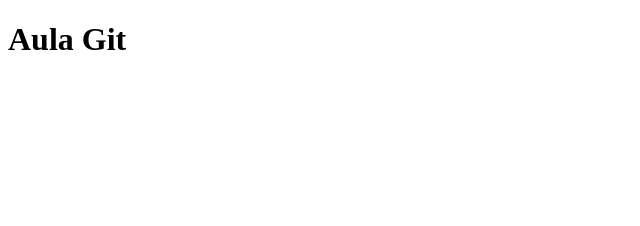
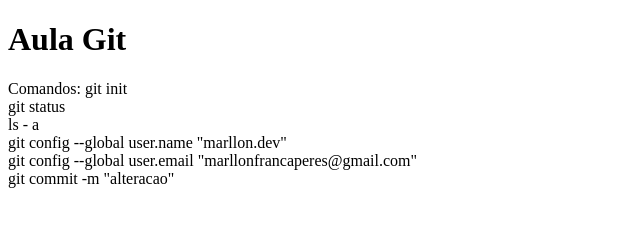
Before and after one commit to marllonfranca/aulaGit, a plain HTML site: page index.html in a window 1280 px wide. Shown: the whole page, without its empty margins (0-640 px from the left). Drawn offline with Linux system fonts and the light colour scheme.

Commit message:
segunda alteracao

```diff
--- a/index.html
+++ b/index.html
@@ -6,5 +6,23 @@
 </head>
 <bord>
 <h1>Aula Git</h1>
+Comandos:
+git init
+<br>
+git status
+<br>
+ls - a
+<br>
+git config --global user.name "marllon.dev"
+<br>
+git config --global user.email "marllonfrancaperes@gmail.com"
+<br>
+git commit -m "alteracao"
+
+<br>
+<br>
+<br>
+<br>
+
 </body>
 </html>
```
